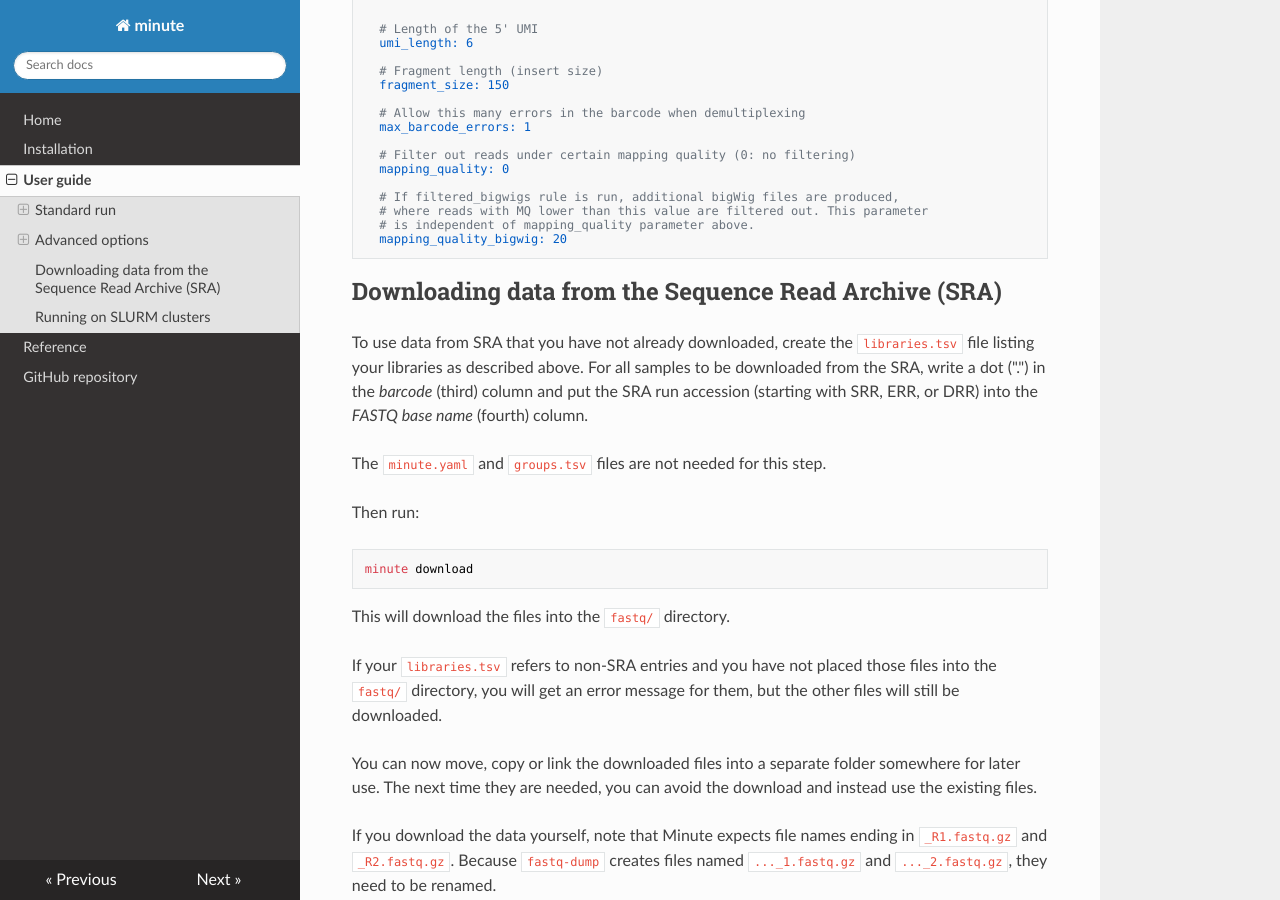
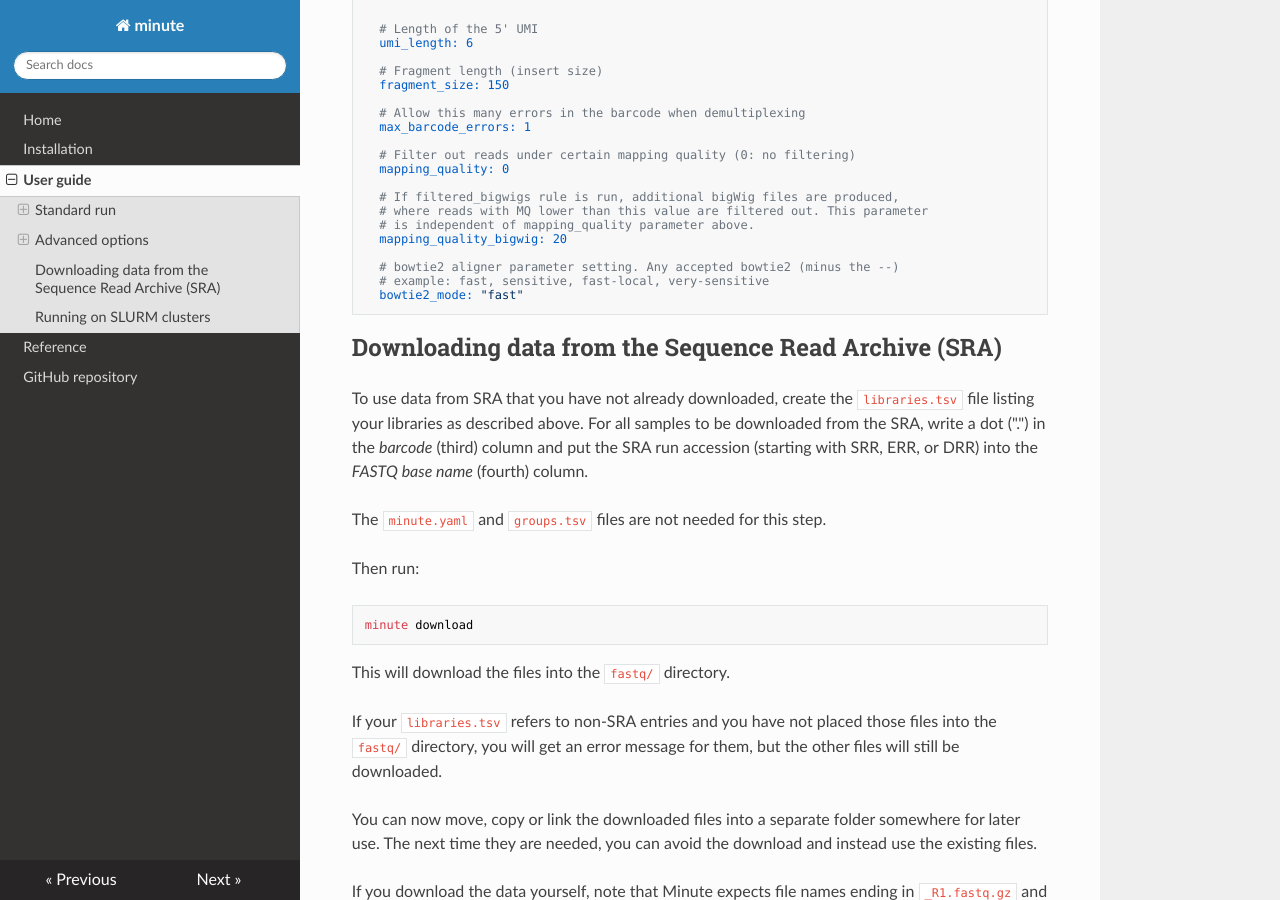
Before and after one commit to elsasserlab/minute, an MkDocs documentation site: the page built from docs/guide.md, in a window 1280 px wide and 900 px high, scrolled down 5400 px. Built offline with MkDocs 1.6.1, drawn with Linux system fonts in a browser that asks for light colours; nearby versions of some CDN libraries.

Commit message:
Update minute.yaml with bowtie2_mode

```diff
--- a/docs/guide.md
+++ b/docs/guide.md
@@ -277,6 +277,10 @@ an editor, read through the comments and edit as required.
       # is independent of mapping_quality parameter above.
       mapping_quality_bigwig: 20
 
+      # bowtie2 aligner parameter setting. Any accepted bowtie2 (minus the --)
+      # example: fast, sensitive, fast-local, very-sensitive
+      bowtie2_mode: "fast"
+
 
 ## Downloading data from the Sequence Read Archive (SRA)
 
```
